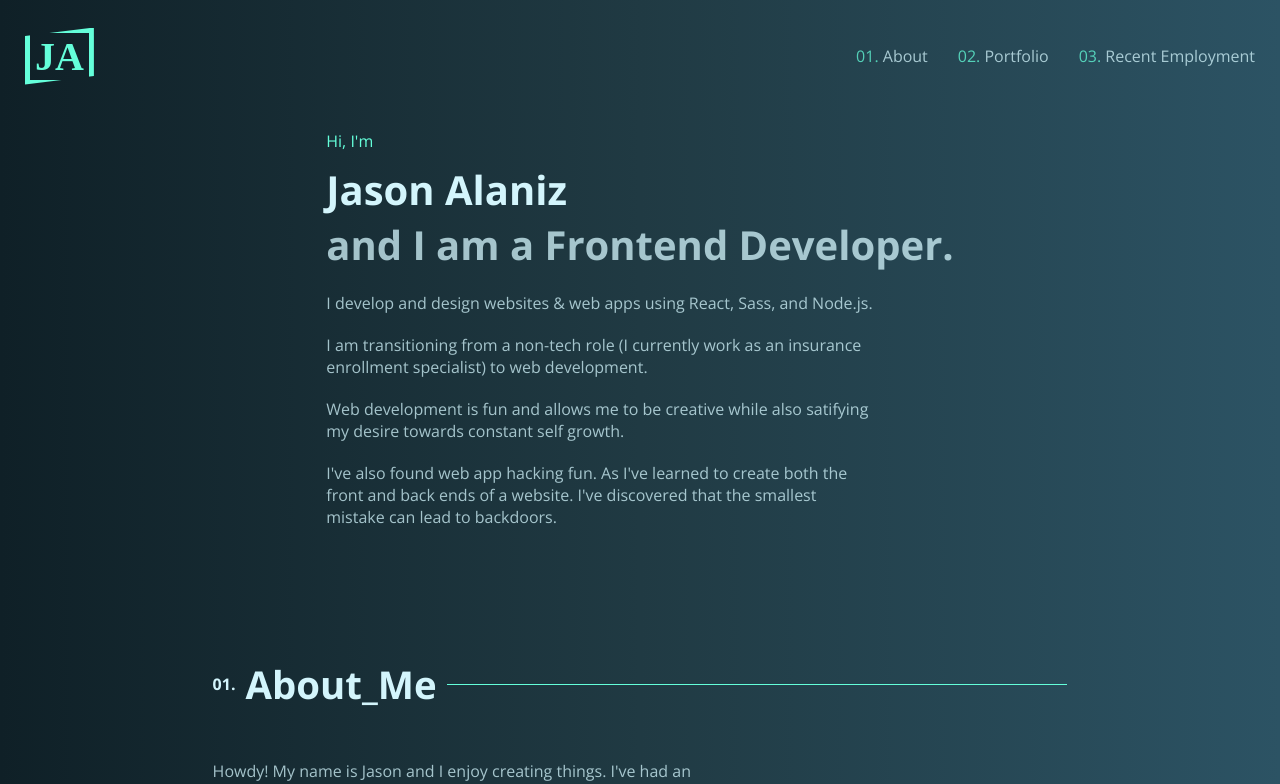
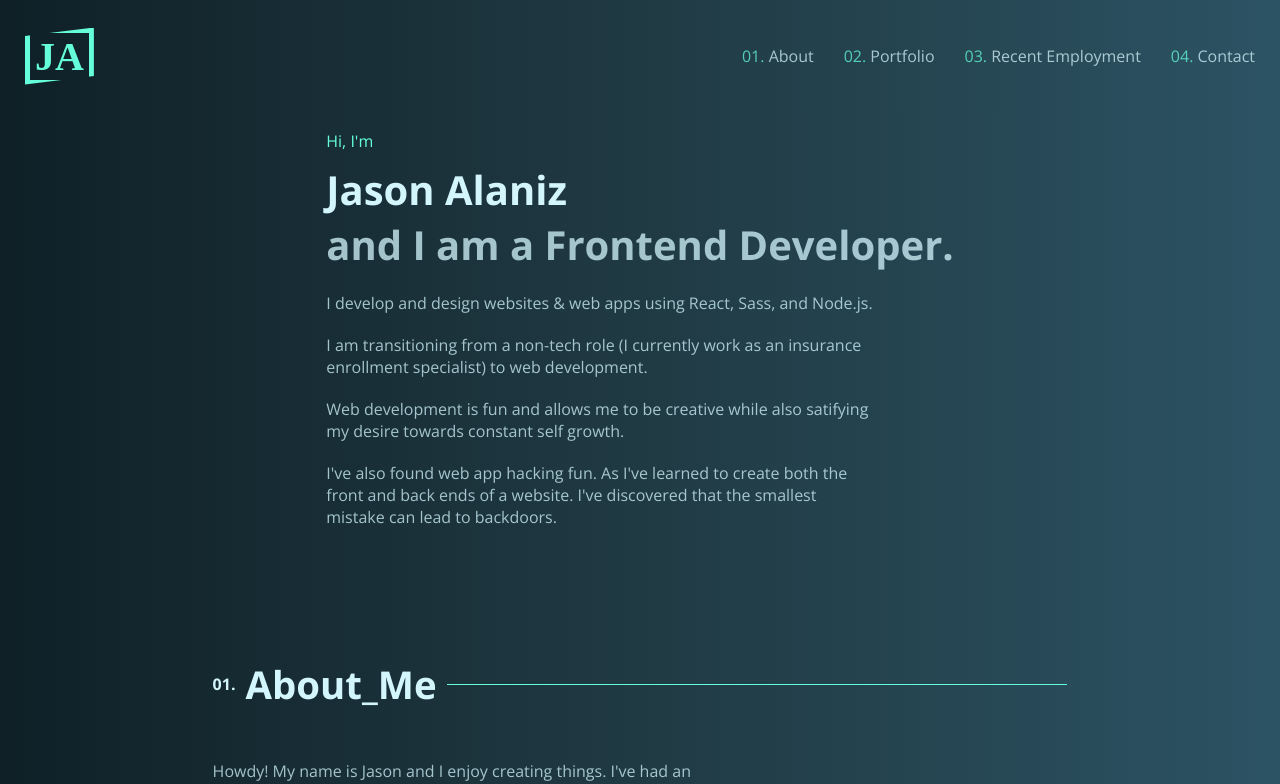
Before and after one commit to Nineteen991/portfolio, a React (Create React App) app: page / in a window 1280 px wide. Shown: the top 784 px of the page. Built offline with nearby package versions, Linux system fonts and the light colour scheme.

Commit message:
finished contact component

```diff
--- a/src/components/Contact.js
+++ b/src/components/Contact.js
@@ -5,7 +5,7 @@ export default function Contact() {
       <p className="title-p">
         You can reach me via email. I would love to hear from you!
       </p>
-      <button className="btn">
+      <button className="btn contact-btn">
         <a
           href="mailto:nineteen99@gmail.com"
           rel="noopener noreferrer"
--- a/src/components/Navbar.js
+++ b/src/components/Navbar.js
@@ -62,6 +62,16 @@ export default function Navbar({ toggleNavbar, setToggleNavbar }) {
               03.
               <p className='title-p'>Recent Employment</p>
             </ScrollLink>
+            <ScrollLink
+              to='contact'
+              spy={ true }
+              smooth={ true }
+              duration={ 500 }
+              className='nav-links'
+            >
+              04.
+              <p className='title-p'>Contact</p>
+            </ScrollLink>
           </div>
       }
 
@@ -100,6 +110,17 @@ export default function Navbar({ toggleNavbar, setToggleNavbar }) {
             <span className='nav-span'>03.</span> Recent Employment
           </p>
         </ScrollLink>
+        <ScrollLink
+          to='contact'
+          spy={ true }
+          smooth={ true }
+          duration={ 500 }
+          className='nav-links'
+        >
+          <p className='title-p'>
+            <span className='nav-span'>04.</span> Contact
+          </p>
+        </ScrollLink>
       </div>
 
     </nav>
--- a/src/components/Portfolio.js
+++ b/src/components/Portfolio.js
@@ -1,7 +1,11 @@
+import { useState } from 'react'
+
 import githubIcon from '../images/github-mark-white.png'
 import externalLink from '../images/external-link.png'
 
 export default function Portfolio() {
+  const [showMiniProjects, setShowMiniProjects] = useState(false)
+
   return (
     <div className="portfolio" id="portfolio">
       <h2 className="secondary-titles portfolio-h2">Portfolio</h2>
--- a/src/sass/_base.sass
+++ b/src/sass/_base.sass
@@ -19,6 +19,7 @@ body
 
 a:link, a:visited, a:hover, a:active
   text-decoration: none
+  color: $mint
 
 ul
   list-style: none
--- a/src/sass/components/_contact.sass
+++ b/src/sass/components/_contact.sass
@@ -0,0 +1,16 @@
+.contact
+  @include component-width
+  @include component-padding
+  @include flex-column
+  align-items: center
+  margin-bottom: 11rem
+
+.contact-before
+  display: grid
+  place-content: center
+
+  &::before
+    content: "04. What's Next?"
+    @include secondary-title-before
+    color: $mint
+    text-align: center
--- a/src/sass/components/_hero.sass
+++ b/src/sass/components/_hero.sass
@@ -1,5 +1,4 @@
 .hero
-  // height: 100vh
   @include component-width
   @include component-padding
   display: grid
```
